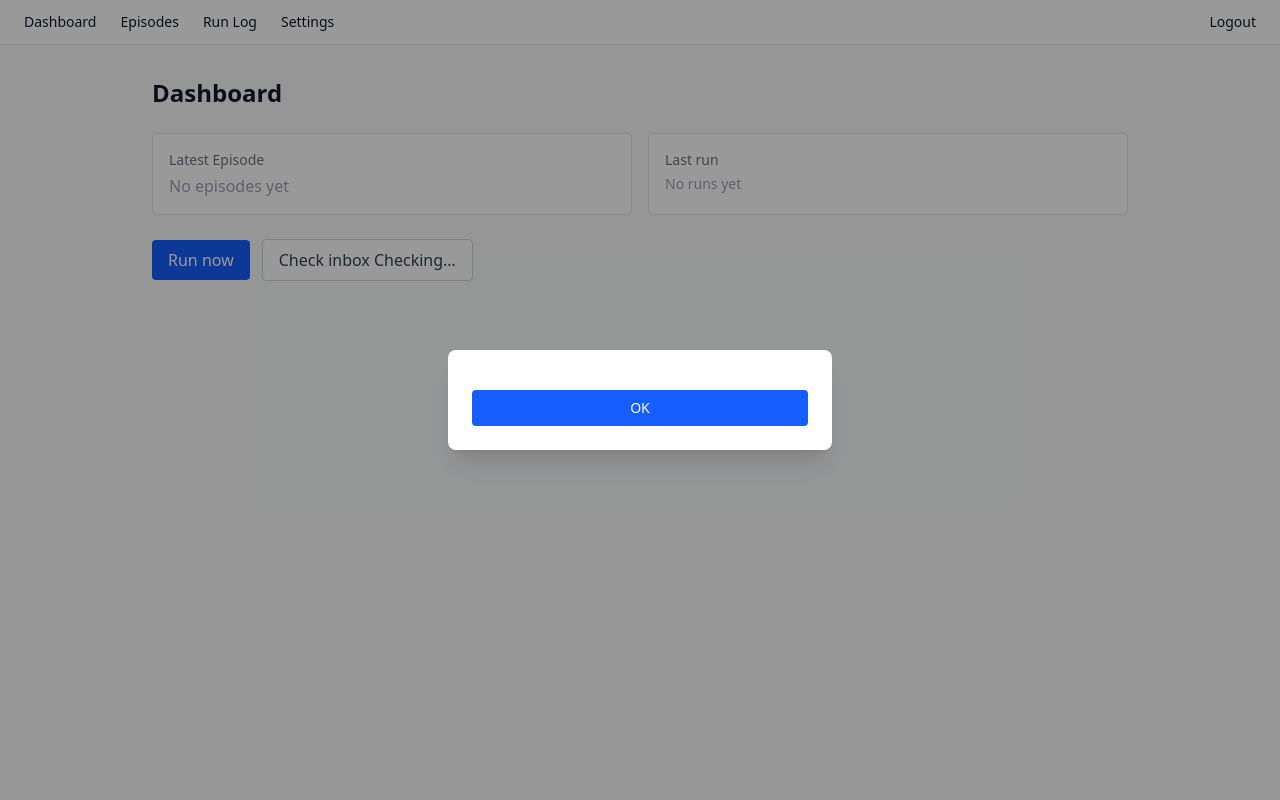
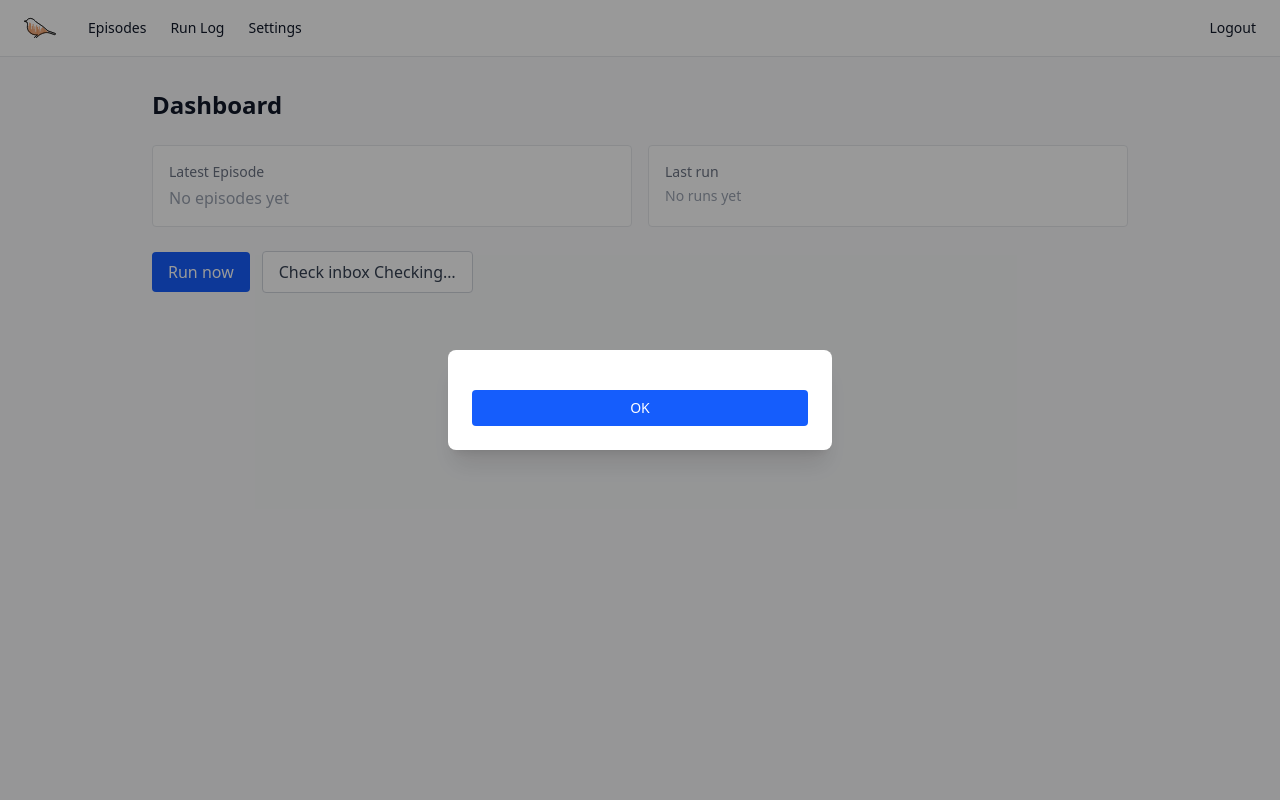
Before and after one commit to TobySuch/earlybird, a FastAPI app: page / in a window 1280 px wide. Run offline with FastAPI, Linux system fonts and the light colour scheme; the visitor is signed in with stand-in values (Sample User, id 1); style sheets or scripts are compiled from the project's sources; some libraries are stand-ins or nearby versions.

Commit message:
feat(branding): add logo, favicon set, and nav branding (#25)
- Add earlybird.svg wordmark and full favicon set (ico, svg, png, apple-touch, webmanifest)
- Wire favicon <link> tags into base.html head
- Fix site.webmanifest icon paths to use /static/ prefix
- Replace Dashboard nav link with logo mark linking to /
- Add logo to README

Co-authored-by: Claude Sonnet 4.6 <noreply@anthropic.com>

```diff
--- a/templates/base.html
+++ b/templates/base.html
@@ -4,6 +4,11 @@
   <meta charset="UTF-8">
   <meta name="viewport" content="width=device-width, initial-scale=1.0">
   <title>{% block title %}Earlybird{% endblock %}</title>
+  <link rel="icon" href="/static/favicon.ico" sizes="any">
+  <link rel="icon" type="image/svg+xml" href="/static/favicon.svg">
+  <link rel="icon" type="image/png" sizes="96x96" href="/static/favicon-96x96.png">
+  <link rel="apple-touch-icon" href="/static/apple-touch-icon.png">
+  <link rel="manifest" href="/static/site.webmanifest">
   <link rel="stylesheet" href="/static/css/main.css?v=2">
   <style>
     /* Firefox range input — match Chrome/Safari accent-blue-600 appearance */
@@ -32,7 +37,10 @@
 <body class="bg-gray-50 text-gray-900 min-h-screen">
   {% block nav %}
   <nav class="bg-white border-b border-gray-200 px-6 py-3 flex gap-6 text-sm font-medium items-center">
-    <a href="/" class="hover:text-blue-600">Dashboard</a>
+    <a href="/" class="mr-2 flex-shrink-0">
+      <img src="/static/earlybird.svg" alt="Earlybird" class="h-8 w-8 rounded-lg">
+    </a>
+
     <a href="/episodes" class="hover:text-blue-600">Episodes</a>
     <a href="/run-log" class="hover:text-blue-600">Run Log</a>
     <a href="/settings" class="hover:text-blue-600">Settings</a>
```
Also changed, not shown: README.md, static/apple-touch-icon.png (added), static/earlybird.svg (added), static/favicon-96x96.png (added), static/favicon.ico (added), static/favicon.svg (added), static/site.webmanifest (added), static/web-app-manifest-192x192.png (added), static/web-app-manifest-512x512.png (added).
